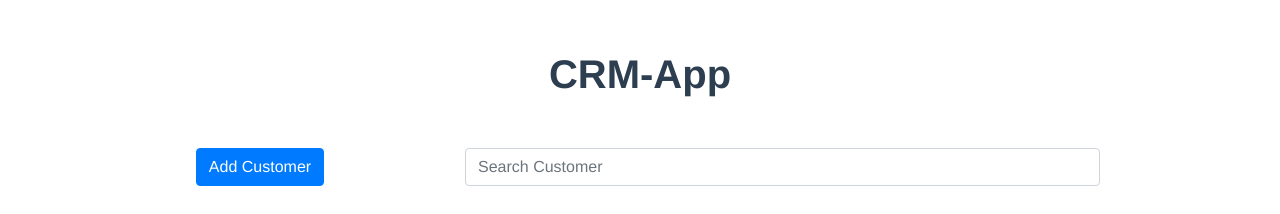
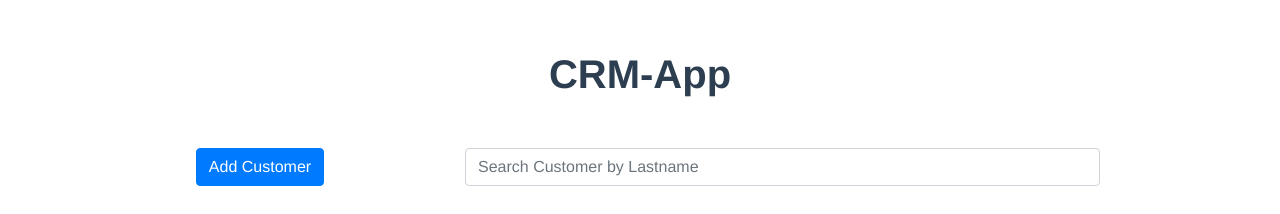
Before and after one commit to ardaltinay/CRM-App, a Vue app: page / in a window 1280 px wide. Shown: the top 214 px of the page. Built offline with nearby package versions, Linux system fonts and the light colour scheme; no server answers.

Commit message:
update home page

```diff
--- a/src/components/HomePage.vue
+++ b/src/components/HomePage.vue
@@ -8,9 +8,10 @@
         </router-link>
       </div>
       <div class="col-7">
-        <input type="text" class="form-control" placeholder="Search Customer" v-model="search">
+        <input type="text" class="form-control" placeholder="Search Customer by Lastname" v-model="search">
       </div>
     </div>
+    <p class="text-success">{{message}}</p>
     <table class="table table-striped table-bordered">
       <thead>
         <tr>
@@ -47,7 +48,8 @@
     data() {
       return {
         customers: [],
-        search: ""
+        search: "",
+        message: null
       }
     },
     methods: {
@@ -63,7 +65,7 @@
           axios.delete(`http://localhost:3000/api/customers/${id}`)
             .then(response => {
             if(response.statusText == 'OK') {
-              window.location.reload();
+              this.message = 'The customer successfully deleted!';
             } else {
               alert(`Opps..something went wrong!`);
             }
@@ -88,8 +90,8 @@
         } else {
           return this.customers;
         }
-      }
-    }
+      },
+    },
   }
 </script>
 
```
